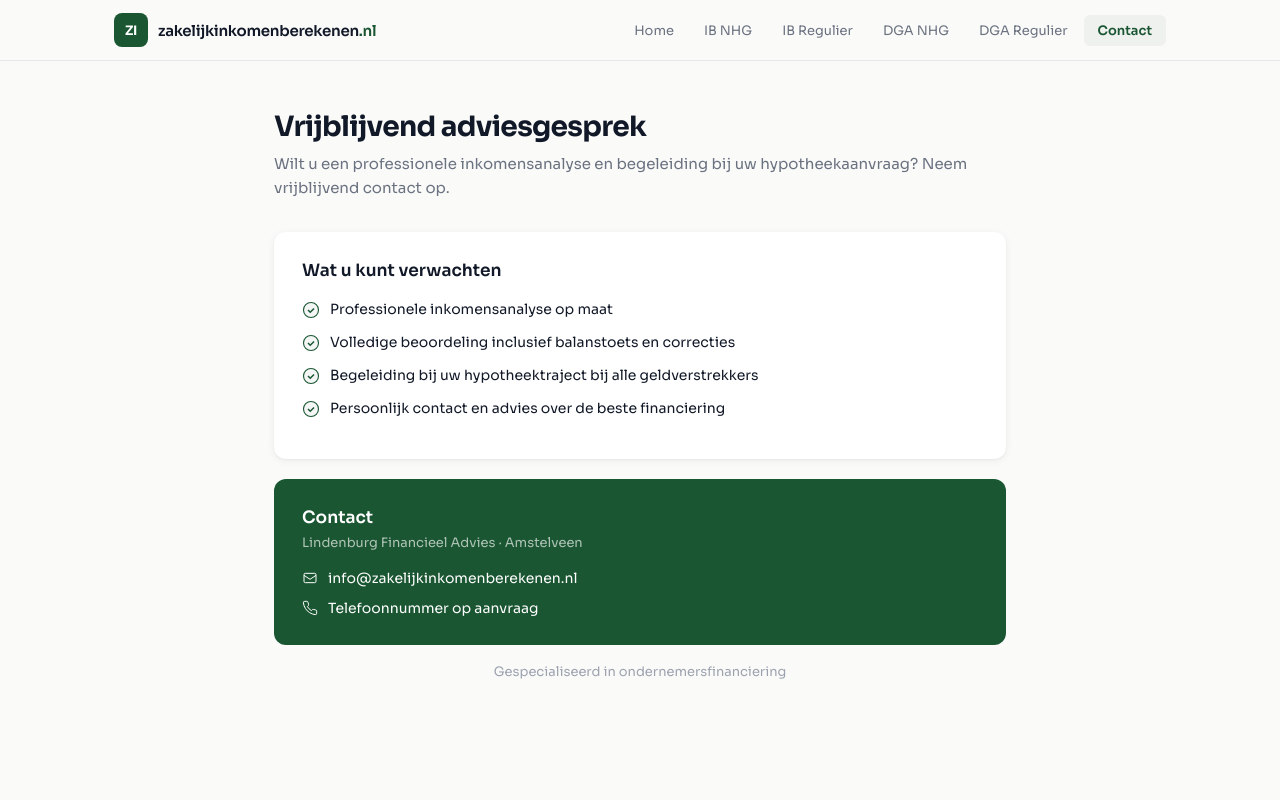
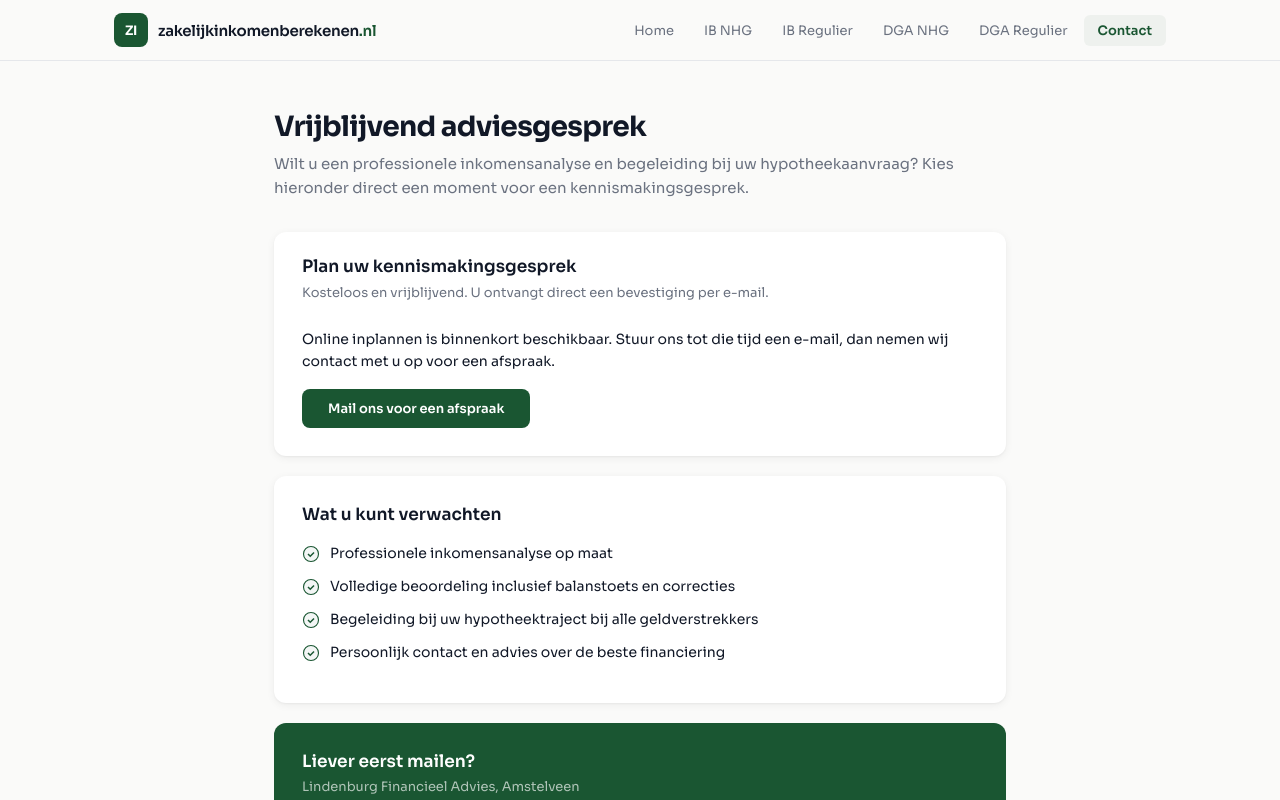
Before and after one commit to Michellin69/zakelijkinkomenberekenen.nl, a Next.js app: page /contact in a window 1280 px wide. Shown: the top 800 px of the page. Built offline with nearby package versions, Linux system fonts and the light colour scheme.

Commit message:
Integrate Calendly and update contact page content
Added Calendly integration for scheduling meetings and updated contact information.

```diff
--- a/app/components.js
+++ b/app/components.js
@@ -3,6 +3,13 @@
 import { useState } from "react";
 import Link from "next/link";
 import { usePathname } from "next/navigation";
+
+/* ── Calendly ──────────────────────────────────────────────────
+   Plak hieronder je Calendly-link tussen de aanhalingstekens,
+   bijvoorbeeld "https://calendly.com/lindenburg/kennismaking".
+   Laat leeg ("") zolang je nog geen link hebt: dan toont de
+   contactpagina in plaats van de agenda een mailknop. */
+const CALENDLY_URL = "";
 
 /* ── Helpers ───────────────────────────────────────────────── */
 const fmt = (n) =>
@@ -697,14 +704,47 @@ export function HomePage() {
 
 /* ── Contact Page ──────────────────────────────────────────── */
 export function ContactPage() {
+  const embedUrl = CALENDLY_URL
+    ? `${CALENDLY_URL}${CALENDLY_URL.includes("?") ? "&" : "?"}hide_gdpr_banner=1&primary_color=1a5632`
+    : "";
+
   return (
     <Section style={{ paddingTop: 48, paddingBottom: 64 }}>
       <h1 style={{ fontSize: "clamp(22px, 3.5vw, 28px)", fontWeight: 700, margin: "0 0 8px", color: "var(--text)", letterSpacing: "-0.025em" }}>Vrijblijvend adviesgesprek</h1>
       <p style={{ fontSize: 15, color: "var(--text-sec)", margin: "0 0 32px", lineHeight: 1.6 }}>
-        Wilt u een professionele inkomensanalyse en begeleiding bij uw hypotheekaanvraag? Neem vrijblijvend contact op.
+        Wilt u een professionele inkomensanalyse en begeleiding bij uw hypotheekaanvraag? Kies hieronder direct een moment voor een kennismakingsgesprek.
       </p>
 
-      <div style={{ padding: 28, borderRadius: 12, background: "var(--surface)", boxShadow: "var(--shadow-md)" }}>
+      <div id="afspraak" style={{ borderRadius: 12, background: "var(--surface)", boxShadow: "var(--shadow-md)", overflow: "hidden" }}>
+        <div style={{ padding: "24px 28px 8px" }}>
+          <h2 style={{ fontSize: 17, fontWeight: 600, margin: "0 0 6px", color: "var(--text)" }}>Plan uw kennismakingsgesprek</h2>
+          <p style={{ fontSize: 13, color: "var(--text-sec)", margin: 0, lineHeight: 1.6 }}>
+            Kosteloos en vrijblijvend. U ontvangt direct een bevestiging per e-mail.
+          </p>
+        </div>
+        {embedUrl ? (
+          <iframe
+            src={embedUrl}
+            title="Afspraak inplannen bij Lindenburg Financieel Advies"
+            loading="lazy"
+            style={{ display: "block", width: "100%", height: 720, border: "none" }}
+          />
+        ) : (
+          <div style={{ padding: "16px 28px 28px" }}>
+            <p style={{ fontSize: 14, color: "var(--text)", lineHeight: 1.6, margin: "0 0 16px" }}>
+              Online inplannen is binnenkort beschikbaar. Stuur ons tot die tijd een e-mail, dan nemen wij contact met u op voor een afspraak.
+            </p>
+            <a href="mailto:info@zakelijkinkomenberekenen.nl?subject=Kennismakingsgesprek%20aanvragen" style={{
+              display: "inline-block", padding: "11px 26px", borderRadius: 8, background: "var(--primary)",
+              color: "#fff", fontSize: 13, fontWeight: 600,
+            }}>
+              Mail ons voor een afspraak
+            </a>
+          </div>
+        )}
+      </div>
+
+      <div style={{ marginTop: 20, padding: 28, borderRadius: 12, background: "var(--surface)", boxShadow: "var(--shadow-md)" }}>
         <h2 style={{ fontSize: 17, fontWeight: 600, margin: "0 0 18px", color: "var(--text)" }}>Wat u kunt verwachten</h2>
         {[
           "Professionele inkomensanalyse op maat",
@@ -723,18 +763,12 @@ export function ContactPage() {
       </div>
 
       <div style={{ marginTop: 20, padding: 28, borderRadius: 12, background: "var(--primary)", color: "#fff" }}>
-        <h2 style={{ fontSize: 17, fontWeight: 600, margin: "0 0 6px" }}>Contact</h2>
-        <p style={{ fontSize: 13, color: "rgba(255,255,255,0.65)", margin: "0 0 18px" }}>Lindenburg Financieel Advies &middot; Amstelveen</p>
-        <div style={{ display: "flex", flexDirection: "column", gap: 12 }}>
-          <div style={{ display: "flex", gap: 10, alignItems: "center" }}>
-            <svg width="16" height="16" fill="none" viewBox="0 0 24 24"><path d="M3 8l9 6 9-6M5 19h14a2 2 0 002-2V7a2 2 0 00-2-2H5a2 2 0 00-2 2v10a2 2 0 002 2z" stroke="#fff" strokeWidth="1.5" /></svg>
-            <span style={{ fontSize: 14 }}>info@zakelijkinkomenberekenen.nl</span>
-          </div>
-          <div style={{ display: "flex", gap: 10, alignItems: "center" }}>
-            <svg width="16" height="16" fill="none" viewBox="0 0 24 24"><path d="M22 16.92v3a2 2 0 01-2.18 2 19.79 19.79 0 01-8.63-3.07 19.5 19.5 0 01-6-6 19.79 19.79 0 01-3.07-8.67A2 2 0 014.11 2h3a2 2 0 012 1.72c.127.96.361 1.903.7 2.81a2 2 0 01-.45 2.11L8.09 9.91a16 16 0 006 6l1.27-1.27a2 2 0 012.11-.45c.907.339 1.85.573 2.81.7A2 2 0 0122 16.92z" stroke="#fff" strokeWidth="1.5" /></svg>
-            <span style={{ fontSize: 14 }}>Telefoonnummer op aanvraag</span>
-          </div>
-        </div>
+        <h2 style={{ fontSize: 17, fontWeight: 600, margin: "0 0 6px" }}>Liever eerst mailen?</h2>
+        <p style={{ fontSize: 13, color: "rgba(255,255,255,0.65)", margin: "0 0 18px" }}>Lindenburg Financieel Advies, Amstelveen</p>
+        <a href="mailto:info@zakelijkinkomenberekenen.nl" style={{ display: "flex", gap: 10, alignItems: "center", color: "#fff" }}>
+          <svg width="16" height="16" fill="none" viewBox="0 0 24 24"><path d="M3 8l9 6 9-6M5 19h14a2 2 0 002-2V7a2 2 0 00-2-2H5a2 2 0 00-2 2v10a2 2 0 002 2z" stroke="#fff" strokeWidth="1.5" /></svg>
+          <span style={{ fontSize: 14, textDecoration: "underline", textUnderlineOffset: 3 }}>info@zakelijkinkomenberekenen.nl</span>
+        </a>
       </div>
 
       <div style={{ marginTop: 18, fontSize: 13, color: "var(--text-ter)", textAlign: "center" }}>
```
